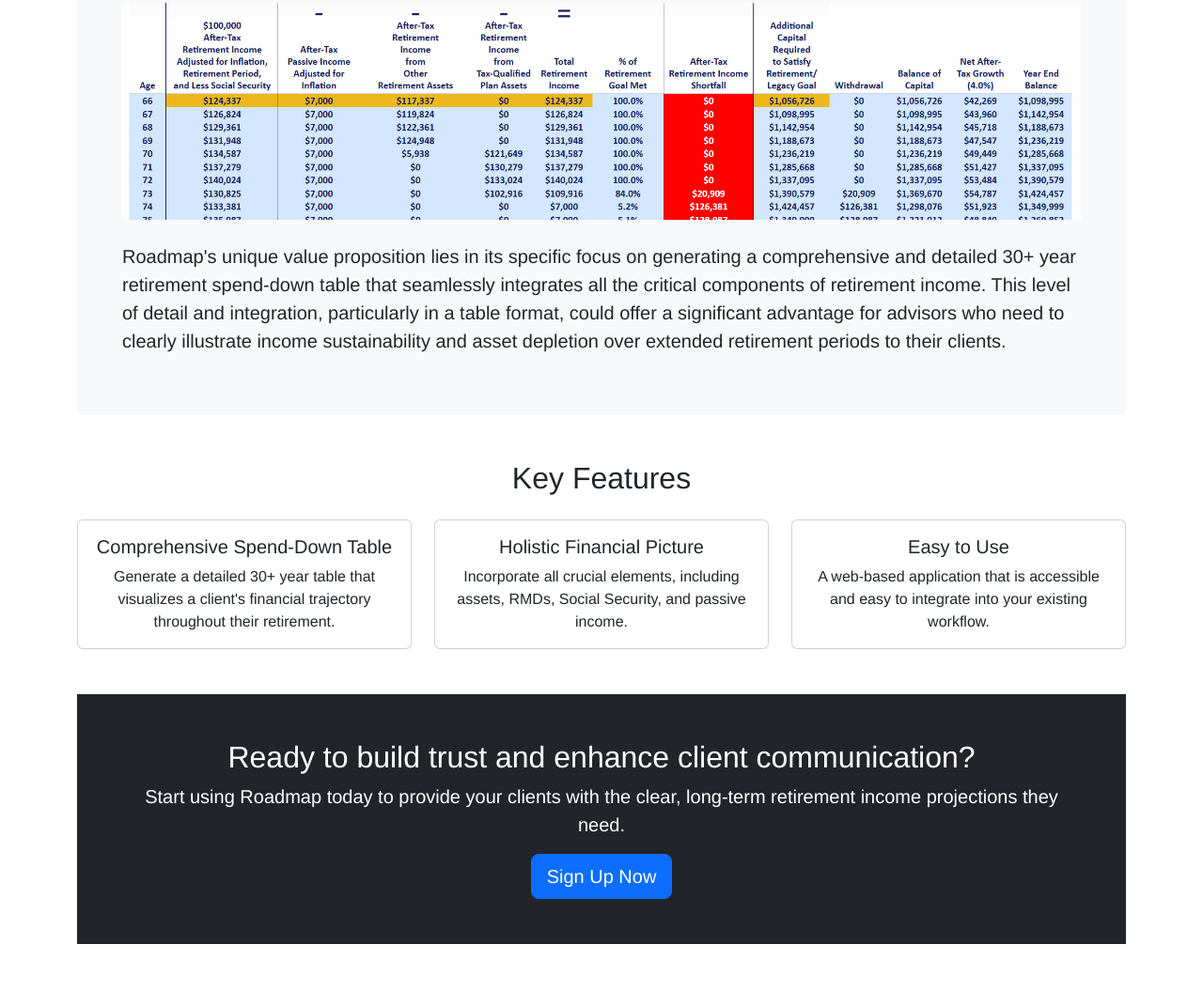
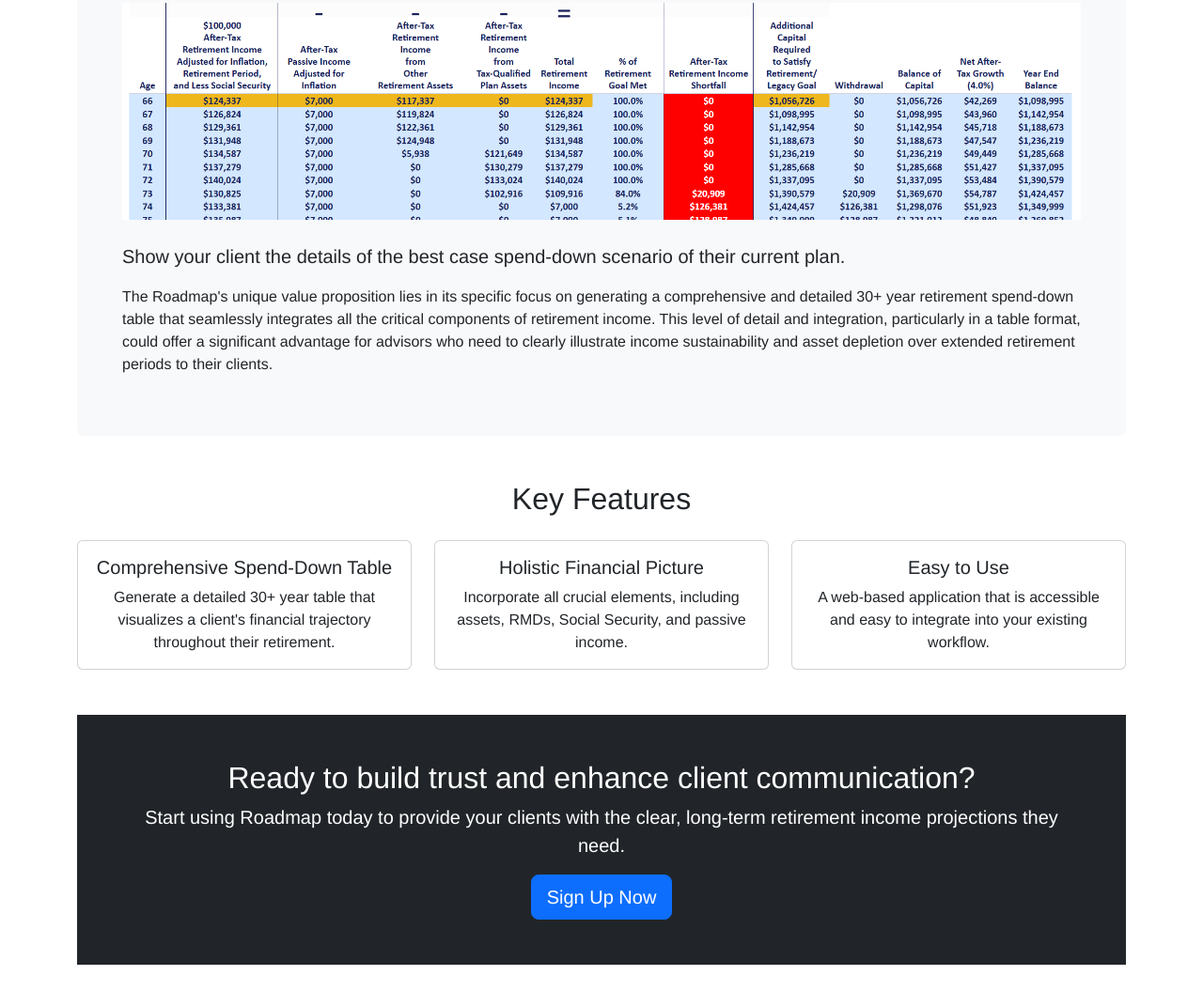
Before and after one commit to bizkite-co/getretirementtaxanalyzer.com, an Eleventy site: page src/index.html in a window 1280 px wide. Shown: the part 840-1895 px from the top of the page at 94% size. Built offline with nearby package versions, Linux system fonts and the light colour scheme; Eleventy itself is replaced by a stand-in of ours; files that its build step writes are made by us from their sources; files whose address does not match are found by name.

Commit message:
Improve text

```diff
--- a/src/index.html
+++ b/src/index.html
@@ -33,7 +33,8 @@
     </div>
     <div class="row mt-4">
         <div class="col-md-12">
-            <p class="lead">Roadmap's unique value proposition lies in its specific focus on generating a comprehensive and detailed 30+ year retirement spend-down table that seamlessly integrates all the critical components of retirement income. This level of detail and integration, particularly in a table format, could offer a significant advantage for advisors who need to clearly illustrate income sustainability and asset depletion over extended retirement periods to their clients.</p>
+            <p class="lead">Show your client the details of the best case spend-down scenario of their current plan.</p>
+            <p>The Roadmap's unique value proposition lies in its specific focus on generating a comprehensive and detailed 30+ year retirement spend-down table that seamlessly integrates all the critical components of retirement income. This level of detail and integration, particularly in a table format, could offer a significant advantage for advisors who need to clearly illustrate income sustainability and asset depletion over extended retirement periods to their clients.</p>
         </div>
     </div>
 </section>
```
Also changed, not shown: src/features.html (+2 -2 lines).
